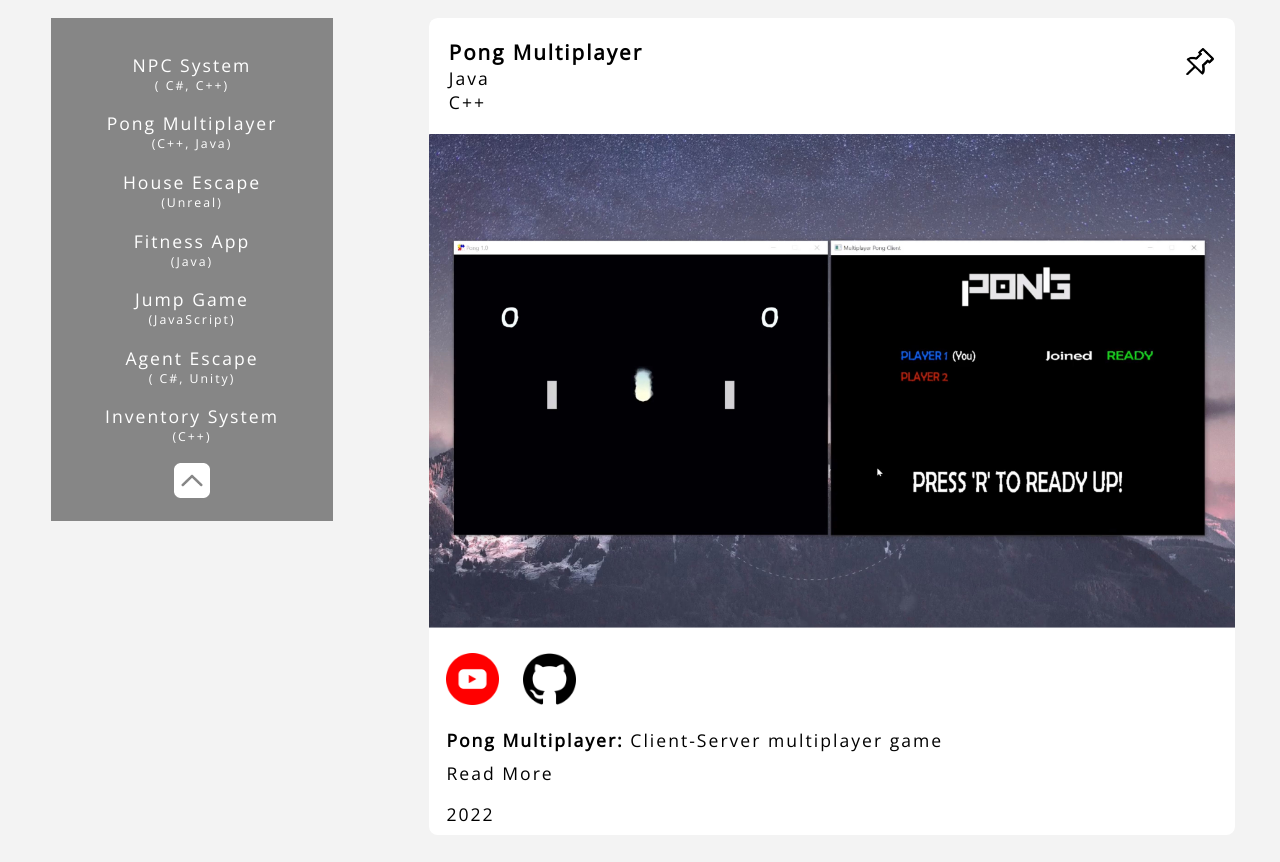
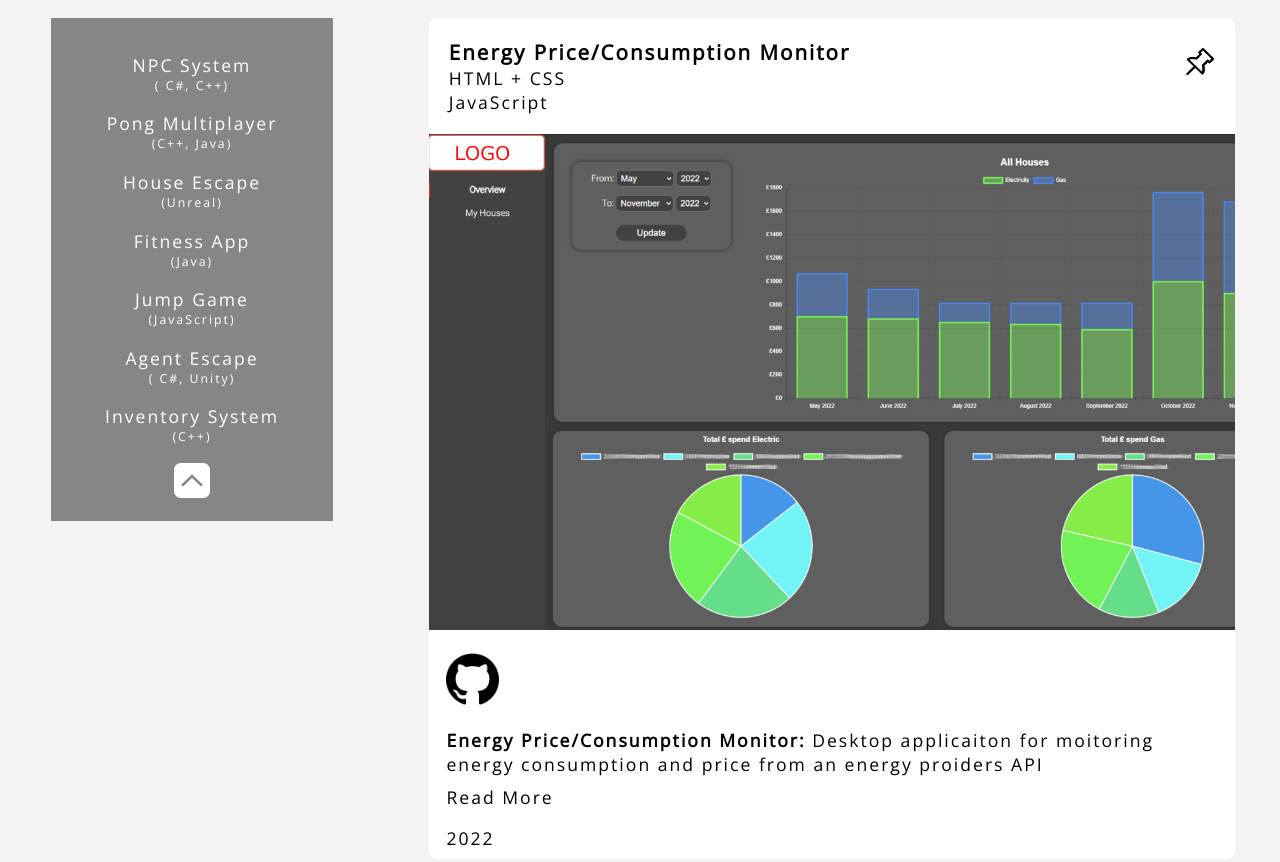
Before and after one commit to BenStephens99/benstephens99.github.io, a plain HTML site: page portfolio.html in a window 1280 px wide. Shown: the part 580-1442 px from the top of the page. Drawn offline with nearby package versions, Linux system fonts and the light colour scheme.

Commit message:
Add files via upload

```diff
--- a/portfolio.html
+++ b/portfolio.html
@@ -49,8 +49,10 @@
                     <p>Making use of performant algorithms to create non-playable characters and
                         control their actions with dynamic real time decision making.</p>
 
-                    <a href="https://www.youtube.com/watch?v=YgO0Hp3tTcU&feature=youtu.be&ab_channel=BenStephens" target="_blank"><img src="images/youtube.png" class="icon"></a>
-                    <a href="https://github.com/BenStephens99/RealisticGameAI/tree/main/RealisticGameAI" target="_blank"><img src="images/github.png" class="icon"></a>
+                    <a href="https://www.youtube.com/watch?v=YgO0Hp3tTcU&feature=youtu.be&ab_channel=BenStephens"
+                        target="_blank"><img src="images/youtube.png" class="icon"></a>
+                    <a href="https://github.com/BenStephens99/RealisticGameAI/tree/main/RealisticGameAI"
+                        target="_blank"><img src="images/github.png" class="icon"></a>
 
                     <p><time datetime="2022">2022</time></p>
                 </article>
@@ -123,6 +125,41 @@
         </nav>
 
         <div id="projects">
+
+
+            <div class="workCard" id="energyApplication">
+                <div class="body">
+                    <div class="header">
+                        <img src="images/pin.png" alt="pinned" class="pin">
+                        <h3>Energy Price/Consumption Monitor</h3>
+                        <ul>
+                            <li>HTML + CSS</li>
+                            <li>JavaScript
+                            <li>
+                        </ul>
+                    </div>
+                    <img src="images/consumptionApp.png">
+                    <div class="main">
+                        <a href="https://github.com/BenStephens99/OctopusAppV2" target="_blank"><img
+                                src="images/github.png"></a>
+                        <div class="info">
+                            <p><strong>Energy Price/Consumption Monitor: </strong>Desktop applicaiton for moitoring
+                                energy
+                                consumption and price from an energy proiders API</p>
+                            <a onclick="showMore('energyApplication')" class="readMoreButton">Read More</a>
+                            <div class="moreInfo">
+                                <p>Created using the Electron framework and HTML, CSS and JavaScript</p>
+                                <p>
+                                    The application gets raw consumption data from propertys smart meter's and prices
+                                    PwH to create a dashboard of graphs showing information per property as well as periodic data
+                                    for all properties. Allows for adding/deleting of properties using the Node.js file system.
+                                </p>
+                            </div>
+                            <p><time datetime="2022">2022</time></p>
+                        </div>
+                    </div>
+                </div>
+            </div>
 
             <div class="workCard" id="pongMultiplayer">
                 <div class="body">
```
